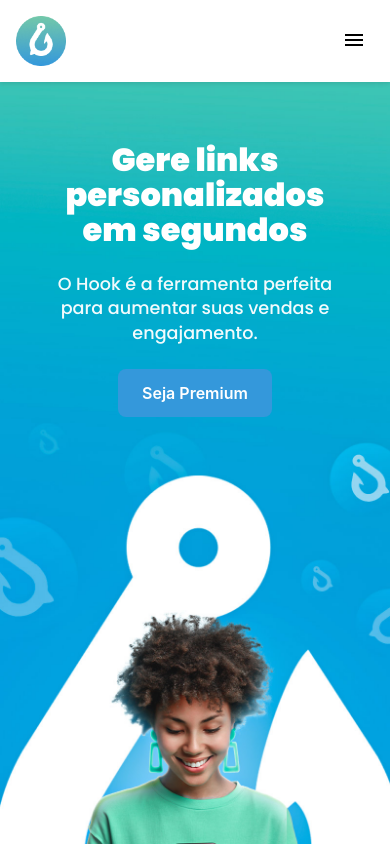
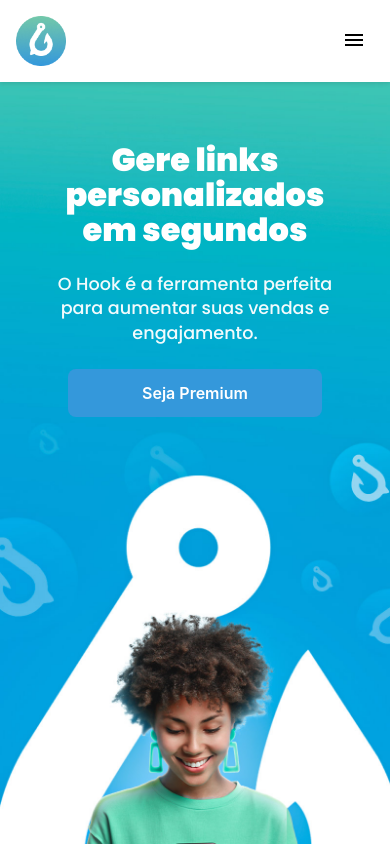
Before and after one commit to DevNandoRd/Projeto-Hooke, a Next.js app: page / in a window 390 px wide. Shown: the top 844 px of the page. Built offline with nearby package versions, Linux system fonts and the light colour scheme.

Commit message:
Atualizações

```diff
--- a/app/layout.tsx
+++ b/app/layout.tsx
@@ -13,7 +13,7 @@
 } );
 
 export const metadata: Metadata = {
-  title: "Create Next App",
+  title: "Hook ‣ Gerador de link ",
   description: "Generated by create next app",
 };
 
--- a/components/Banner/Banner.module.css
+++ b/components/Banner/Banner.module.css
@@ -50,7 +50,7 @@
 }
 
 .ctaButton:hover {
-  transform: scale(1.05);
+  transform: scale(1.05 ease);
   background-color: var(--Verde);
   box-shadow: 0 8px 25px rgba(32, 32, 32, 0.171);
 }
@@ -86,6 +86,7 @@
 
   .ctaButton {
     align-self: center;
+    width: 80%;
   }
 }
 
```
